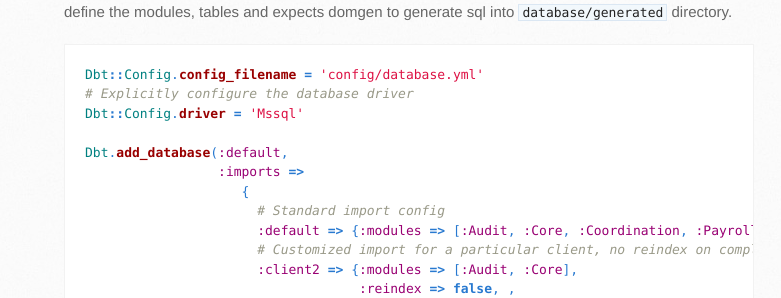
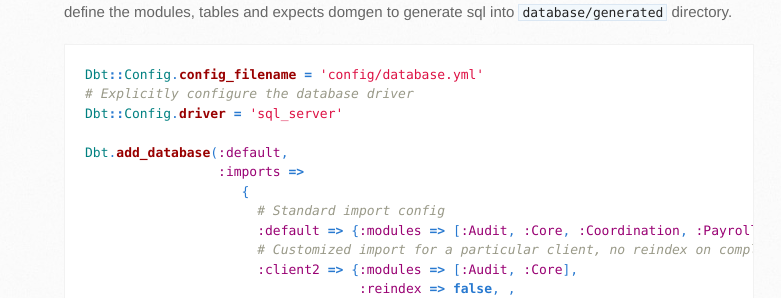
Before and after one commit to realityforge/dbt, a Jekyll site: the page built from index.html, in a window 1280 px wide and 900 px high, scrolled down 1164 px. Shown: the part 154-452 px from the top of the window, without its empty margins (106-887 px from the left). Built offline with Jekyll 4.4.1, drawn with Linux system fonts in a browser that asks for light colours.

Commit message:
Fix the driver specification

```diff
--- a/index.html
+++ b/index.html
@@ -73,7 +73,7 @@
 {% highlight ruby %}
 Dbt::Config.config_filename = 'config/database.yml'
 # Explicitly configure the database driver
-Dbt::Config.driver = 'Mssql'
+Dbt::Config.driver = 'sql_server'
 
 Dbt.add_database(:default,
                  :imports =>
```
